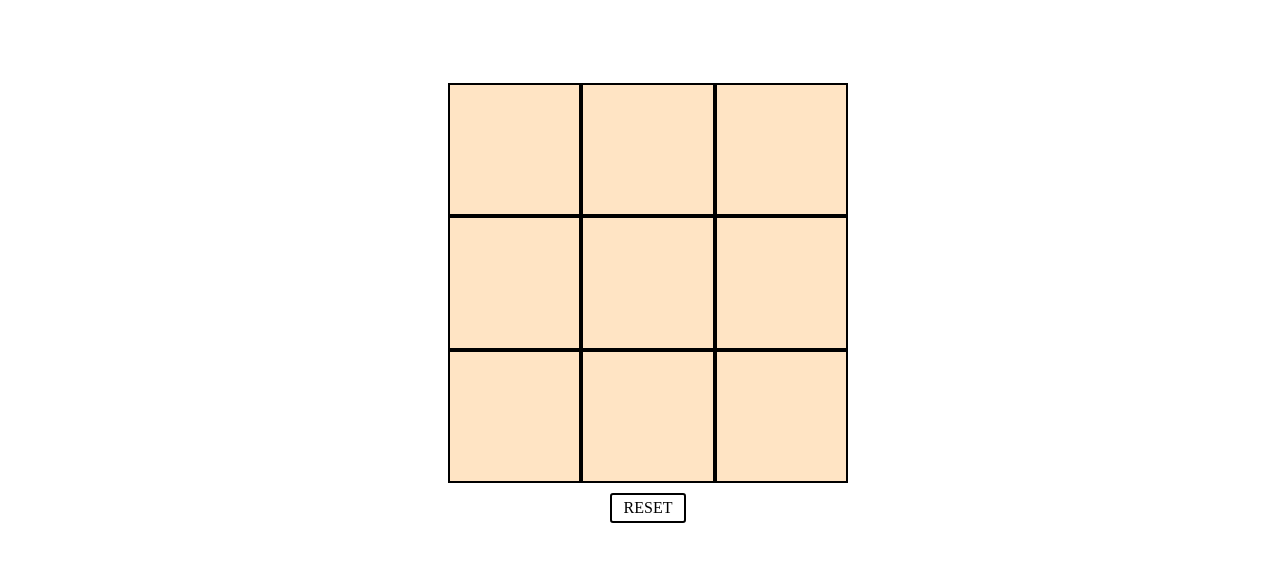
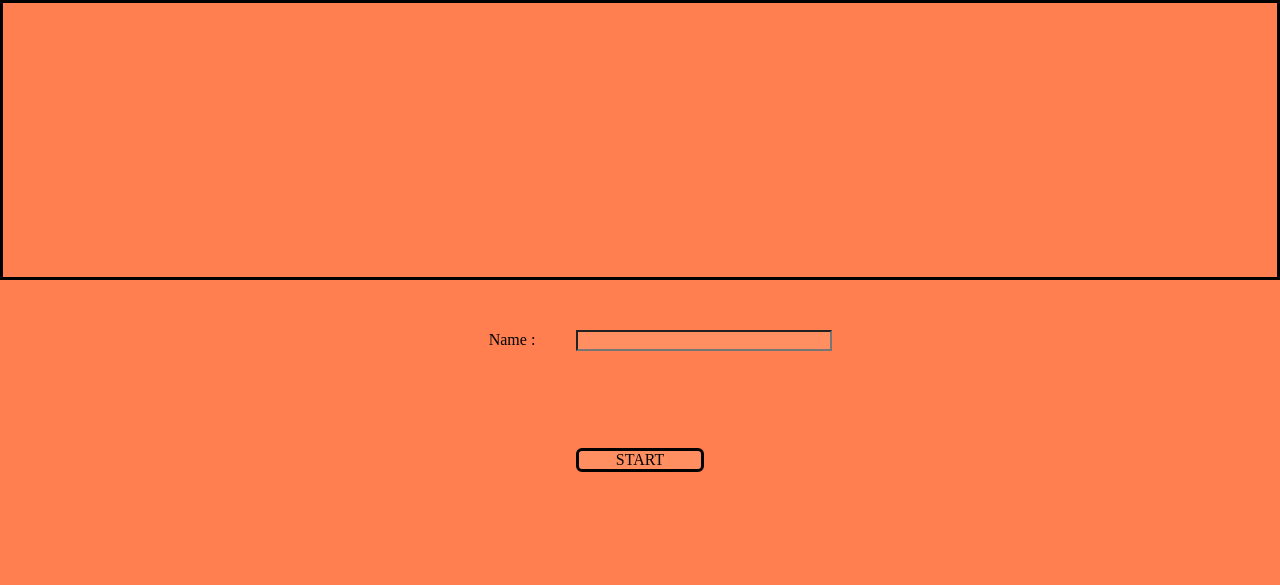
Before and after one commit to NishikantS578/Tic-Tac-Toe, a plain HTML site: page index.html in a window 1280 px wide. Drawn offline with Linux system fonts and the light colour scheme.

Commit message:
finished

```diff
--- a/main.js
+++ b/main.js
@@ -4,9 +4,17 @@ let gameboard=function (){
     let cells=[]
     let container=document.querySelector(".container")
     let board=document.createElement("div")
+    let scoreBoardArray=[]
     board.setAttribute("class","board")
-    container.appendChild(board)
     let createGameBoard=function(){
+        for(let i=0;i<playerArray.length;i++){
+            scoreBoardArray[i]=document.createElement("div")
+            scoreBoardArray[i].setAttribute("class","scoreBoard")
+            scoreBoardArray[i].textContent=playerArray[i].name+" :"
+        }
+        container.appendChild(scoreBoardArray[0])
+        container.appendChild(board)
+        container.appendChild(scoreBoardArray[1])
         for(let i=0;i<3;i++){
             cells[i]=[]
             for(let j=0;j<3;j++){
@@ -18,12 +26,34 @@ let gameboard=function (){
             }
         }
     }
-    return {createGameBoard,cells,board}
+    let reset=function(){
+        for(let i=0;i<3;i++){
+            for(let j=0;j<3;j++){
+                gameboard1.cells[i][j].textContent=""
+            }
+        }
+    }
+    let updateScore=function(){
+        for(let i=0;i<playerArray.length;i++){
+            if(playerArray[i].score==3){
+                for(let j=0;j<2;j++){
+                    playerArray[j].score=0
+                    if(j==i){
+                        startMenu.banner.textContent=playerArray[i].name+" WINS!!!"
+                        startMenu.menu.setAttribute("class","menu")
+                    }
+                }
+            }
+            scoreBoardArray[i].textContent=playerArray[i].name+" :"+playerArray[i].score
+        }
+    }
+    return {createGameBoard,cells,board,updateScore,reset}
 }
 
 
 let player=function(name,symbol){
-    return {name,symbol}
+    let score=0
+    return {name,symbol,score}
 }
 
 let gameplay=((function(){
@@ -48,7 +78,10 @@ let gameplay=((function(){
                             winFlag=1
                         }
                         if(winFlag==1){
-                            gameboard.board.textContent=currentPlayer.name+" WINS!!!"
+                            currentPlayer.score+=1
+                            gameboard1.reset()
+                            gameboard1.updateScore()
+                            currentPlayer=playerArray[0]
                             return
                         }
                         for(let k=0;k<3;k++){
@@ -59,7 +92,10 @@ let gameplay=((function(){
                             winFlag=1
                         }
                         if(winFlag==1){
-                            gameboard.board.textContent=currentPlayer.name+" WINS!!!"
+                            currentPlayer.score+=1
+                            gameboard1.reset()
+                            gameboard1.updateScore()
+                            currentPlayer=playerArray[0]
                             return
                         }
                         k=parseInt(row)
@@ -88,7 +124,10 @@ let gameplay=((function(){
                             l+=1
                         }
                         if(winFlag==1 && counter==4){
-                            gameboard.board.textContent=currentPlayer.name+" WINS!!!"
+                            currentPlayer.score+=1
+                            gameboard1.reset()
+                            gameboard1.updateScore()
+                            currentPlayer=playerArray[0]
                             return
                         }
                         k=parseInt(row)
@@ -117,7 +156,10 @@ let gameplay=((function(){
                             l-=1
                         }
                         if(winFlag==1 && counter==4){
-                            gameboard.board.textContent=currentPlayer.name+" WINS!!!"
+                            currentPlayer.score+=1
+                            gameboard1.reset()
+                            gameboard1.updateScore()
+                            currentPlayer=playerArray[0]
                             return
                         }
                         for(let k=0;k<3;k++){
@@ -130,7 +172,8 @@ let gameplay=((function(){
                             }
                         }
                         if(tieFlag==1){
-                            gameboard.board.textContent="Tie..."
+                            gameboard1.reset()
+                            currentPlayer=playerArray[0]
                             return
                         }
                         currentPlayer=playerArray[(playerArray.indexOf(currentPlayer)+1)%2]
@@ -149,19 +192,54 @@ let gameplay=((function(){
     return {play}
 })())
 
+let startMenu=(function(){
+    let banner=document.createElement("div")
+    let container=document.querySelector(".container")
+    let menu=document.createElement("div")
+    let startButton=document.createElement("div")
+    let name=document.createElement("div")
+    let nameInput=document.createElement("input")
+    banner.setAttribute("class","banner")
+    menu.appendChild(banner)
+    let createStartMenu=function(){
+        nameInput.setAttribute("type","text")
+        name.textContent="Name :"
+        startButton.textContent="START"
+        menu.setAttribute("class","startMenu")
+        menu.setAttribute("class","menu")
+        startButton.setAttribute("class","startButton")
+        nameInput.setAttribute("class","nameInput")
+        name.setAttribute("class","nameLabel")
+        container.appendChild(menu)
+        menu.appendChild(name)
+        menu.appendChild(nameInput)
+        menu.appendChild(startButton)
+    }
+
+    startButton.addEventListener("click",function(){
+        menu.setAttribute("class","menu invisible")
+        if(nameInput.value!=""){
+            playerArray[0].name=nameInput.value
+        }
+        gameboard1.updateScore()
+    })
+    return{createStartMenu,menu,banner}
+})()
+
+startMenu.createStartMenu()
 let playerArray=[player("player1","O"),player("AI","X")]
 let gameboard1=gameboard()
-let resetButton=document.createElement("div")
-resetButton.textContent="RESET"
-resetButton.setAttribute("class","resetButton")
+let restartButton=document.createElement("div")
 let container=document.querySelector(".container")
+restartButton.textContent="RESTART"
+restartButton.setAttribute("class","restartButton")
 gameboard1.createGameBoard()
-container.appendChild(resetButton)
-resetButton.addEventListener("click",function(){
-    for(let i=0;i<3;i++){
-        for(let j=0;j<3;j++){
-            gameboard1.cells[i][j].textContent=""
-        }
+container.appendChild(restartButton)
+restartButton.addEventListener("click",function(){
+    for(let i=0;i<2;i++){
+        playerArray[i].score=0
     }
+    gameboard1.updateScore()
+    gameboard1.reset()
 })
 gameplay.play(playerArray[0],gameboard1)
--- a/styles.css
+++ b/styles.css
@@ -1,10 +1,16 @@
+body{
+    margin:0;
+    width:100vw;
+    height:100vh;
+}
 .container{
     height: 75vh;
     width:100vw;
-    display: flex;
+    display: grid;
     align-items: center;
-    justify-content: center;
-    flex-direction: column;
+    place-items: center;
+    grid-template-columns: repeat(3,1fr);
+    grid-template-rows: 8fr 1fr;
 }
 .board{
     background-color: bisque;
@@ -22,10 +28,67 @@
     padding: 5px;
     font-size: 3rem;
 }
-.resetButton{
+.restartButton{
     border:2px solid black;
+    grid-column-start: 2;
+    grid-column-end: 3;
     border-radius: 3px;
     margin:10px;
     padding:4px 12px;
 }
-.resetButton::
+.scoreBoard{
+    display: flex;
+    align-items: center;
+    justify-content: center;
+}
+.startButton{
+    border:3px solid black;
+    border-radius: 6px;
+    grid-column-start: 3;
+    grid-column-end: 4;
+    grid-row-start: 3;
+    grid-row-end: 4;
+    text-align: center;
+    background-color: #ff8f60;
+}
+.menu{
+    width: 100vw;
+    height: 100vh;
+    background-color: coral;
+    position: absolute;
+    display:grid;
+    top:0;
+    right:0;
+    grid-template-columns: 35vw 10vw 10vw 10vw 35vw;
+    grid-template-rows: 35vh 15vh 15vh 35vh;
+    align-items: center;
+}
+.nameInput{
+    grid-column-start: 3;
+    grid-column-end: 5;
+    grid-row-start: 2;
+    grid-row-end: 3;
+    background-color: #ff8f60;
+}
+.nameLabel{
+    grid-column-start: 2;
+    grid-column-end: 3;
+    grid-row-start: 2;
+    grid-row-end: 3;
+    text-align: center;
+}
+.invisible{
+    display:none;
+}
+.banner{
+    border:3px solid black;
+    grid-column-start: 1;
+    grid-column-end: 6;
+    grid-row-start: 1;
+    grid-row-end: 2;
+    align-self: stretch;
+    font-size: 3rem;
+    display: flex;
+    align-items: center;
+    justify-content: center;
+}
```
